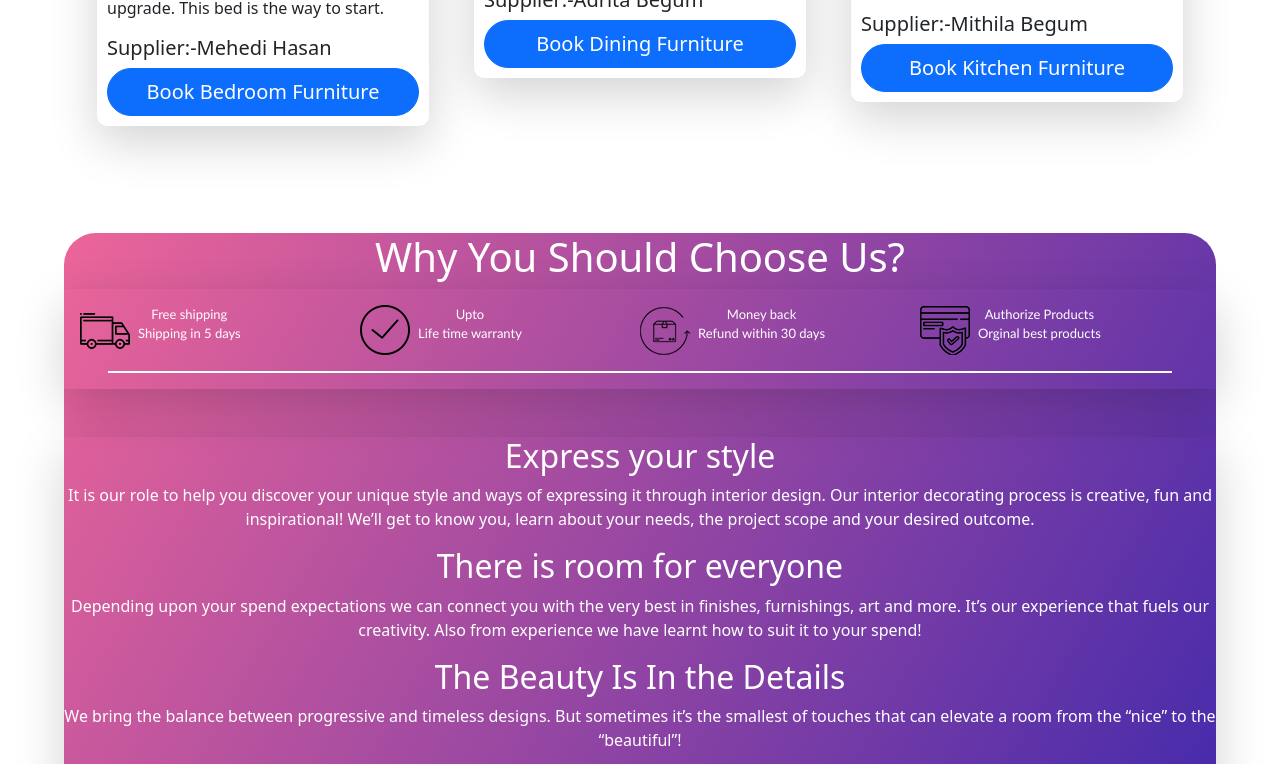
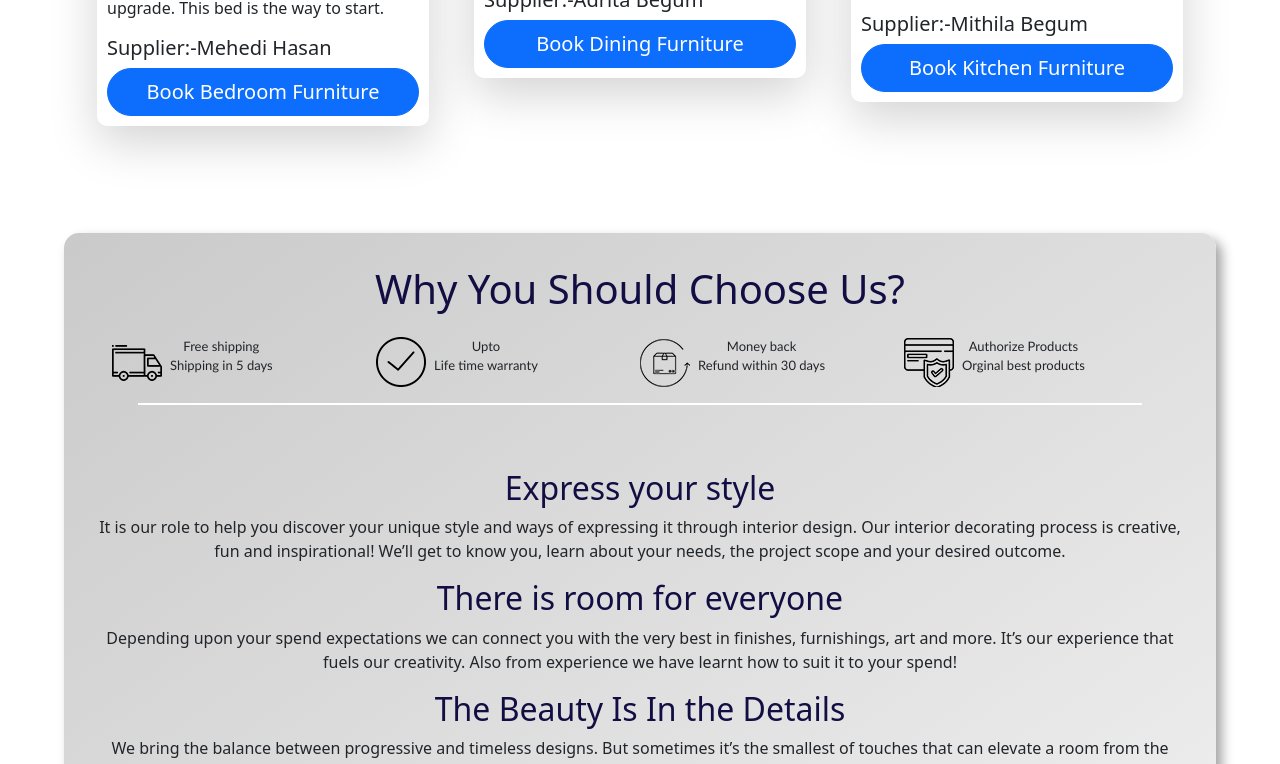
Before and after one commit to mehedimugdho72/warehouse-management-client-side, a React (Create React App) app: page / in a window 1280 px wide. Shown: the part 2000-2764 px from the top of the page. Built offline with nearby package versions, Linux system fonts and the light colour scheme.

Commit message:
why you should choose us part done

```diff
--- a/src/Pages/Home/Facilities/Facilities.css
+++ b/src/Pages/Home/Facilities/Facilities.css
@@ -36,14 +36,17 @@
 }
 
 .choose-container {
-    background-color: transparent;
-    background-image: linear-gradient(120deg, #EC6599 0%, #4129AC 100%);
-    color: white;
     text-align: center;
     margin: 4rem;
-    border-radius: 2rem;
+    border-radius: 15px;
+    background: linear-gradient(145deg, #cacaca, #f0f0f0);
+    box-shadow: 6px 6px 12px #a4a4a4,
+        -6px -6px 12px #ffffff;
+    padding: 2rem;
 }
-
+.choose-container h2, h1{
+    color: #120E43;
+}
 /* --------------------------------------------
         Responsive for mobile device
 -------------------------------------------- */
@@ -62,8 +65,10 @@
     .facilities-container {
         width: 100%;
     }
+
     .choose-container {
-        width: 100%;
-        margin: 0;
+        width: 95%;
+        margin-left: 1rem;
+
     }
 }
--- a/src/Pages/Home/Facilities/Facilities.js
+++ b/src/Pages/Home/Facilities/Facilities.js
@@ -10,7 +10,7 @@ const Facilities = () => {
         <div className='choose-container'>
             <h1 className='text-center'>
                 Why You Should Choose Us?</h1>
-            <div className='facilities-container shadow-lg mb-5'>
+            <div className='facilities-container mb-5 '>
                 <div className='icon-img'>
                     <div className='icon-revese'>
                         <img src={transport} alt="" />
@@ -43,8 +43,8 @@ const Facilities = () => {
                 </div>
                 <div className='horizontal-line'></div>
             </div>
-            <div className='d-flex shadow-lg'>
-                <div className=''>
+            <div>
+                <div>
                     <div>
                         <h2>Express your style</h2>
                         <p>It is our role to help you discover your unique style and ways of expressing it through interior design. Our interior decorating process is creative, fun and inspirational! We’ll get to know you, learn about your needs, the project scope and your desired outcome.</p>
```
